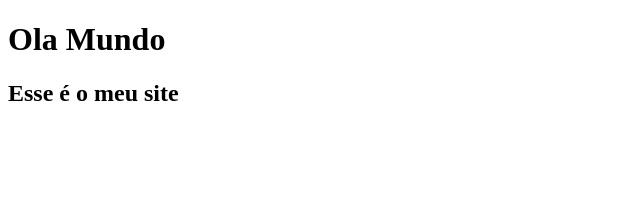
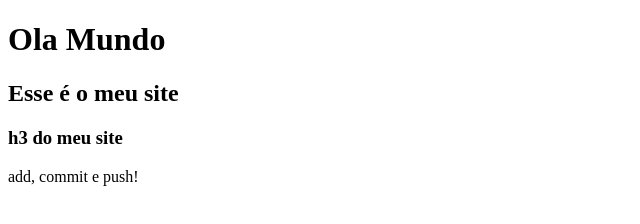
Before and after one commit to andre-digitalcollege/andre-digitalcollege.github.io, a plain HTML site: page index.html in a window 1280 px wide. Shown: the whole page, without its empty margins (0-640 px from the left). Drawn offline with Linux system fonts and the light colour scheme.

Commit message:
adicionado p com infos

```diff
--- a/index.html
+++ b/index.html
@@ -11,6 +11,8 @@
         <p>
             <h1>Ola Mundo</h1>
             <h2>Esse é o meu site</h2>
+            <h3>h3 do meu site</h3>
+            <p>add, commit e push!</p>
         </p>
     </div>
 </body>
```
